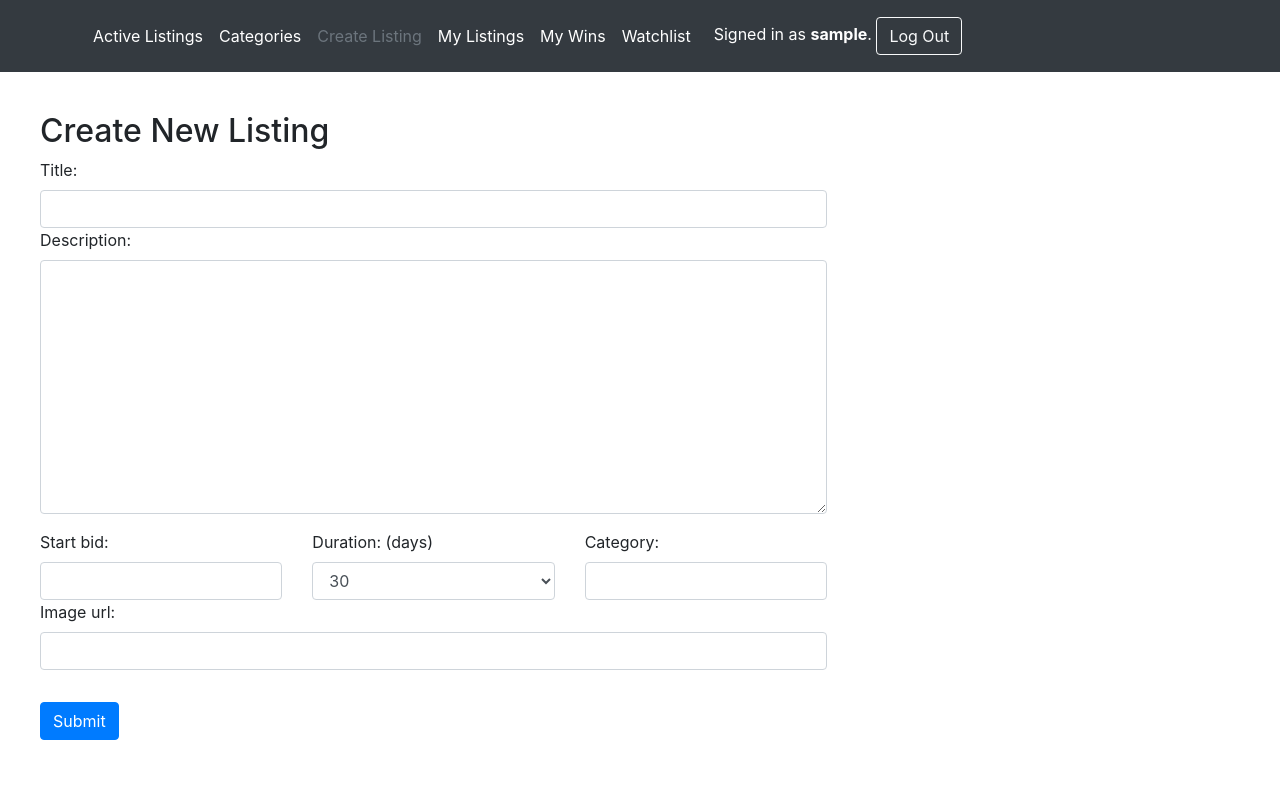
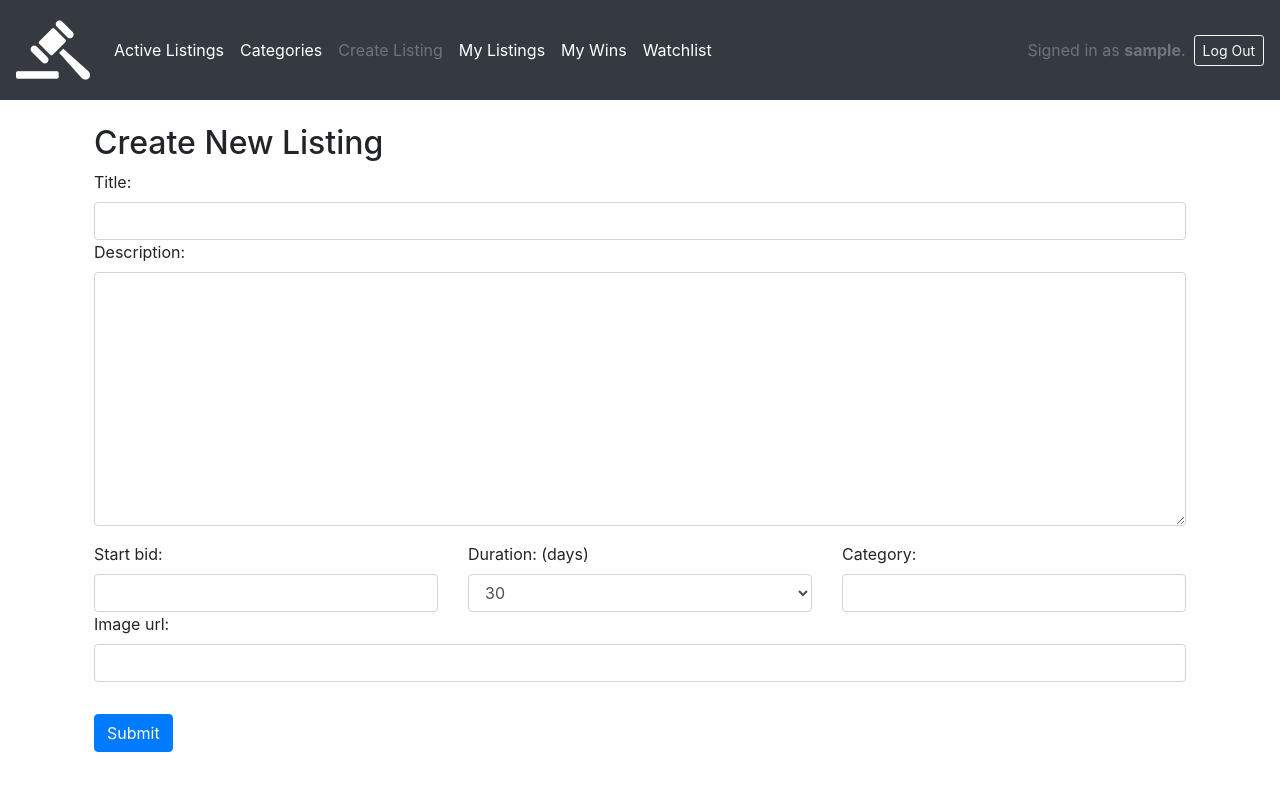
Before and after one commit to bakiba/cs50w, a Django app: page /create in a window 1280 px wide. Run offline with Django 3.2, Linux system fonts and the light colour scheme; the visitor is signed in with stand-in values (Sample User, id 1); data that the repository does not hold is empty; some libraries are stand-ins or nearby versions.

Commit message:
Finished with new look

```diff
--- a/auctions/admin.py
+++ b/auctions/admin.py
@@ -1,7 +1,8 @@
 from django.contrib import admin
-from .models import Listing, Bid, Comment, Watchlist
+from .models import User, Listing, Bid, Comment, Watchlist
 
 # Register your models here.
+admin.site.register(User)
 admin.site.register(Listing)
 admin.site.register(Bid)
 admin.site.register(Comment)
--- a/auctions/templates/auctions/categories.html
+++ b/auctions/templates/auctions/categories.html
@@ -5,7 +5,7 @@
 {% endblock %}
 
 {% block body %}
-<div class="container p-4 ml-0">
+
     <h2> Categories</h2>
     {% if not categories %}
     There are no categories defined
@@ -20,5 +20,5 @@
         {% endfor %}
     </ul>
     {% endif %}
-</div>
+
 {% endblock %}
--- a/auctions/templates/auctions/create_listing.html
+++ b/auctions/templates/auctions/create_listing.html
@@ -5,9 +5,6 @@
 {% endblock %}
 
 {% block body %}
-<div class="container p-4 ml-0">
-
-    <div class="container w-75 p-3 ml-0">
         <h2> Create New Listing</h2>
         <form method="POST">
         {% csrf_token %}
@@ -31,7 +28,5 @@
         </div>
         <button type="submit" class="btn btn-primary mt-3">Submit</button>
     </form>
-    </div>
-</div>
 
 {% endblock %}
--- a/auctions/templates/auctions/layout.html
+++ b/auctions/templates/auctions/layout.html
@@ -9,103 +9,81 @@
         <meta name="description" content="">
         <title>{% block title %}Auctions{% endblock %}</title>
         <!-- Bootstrap core CSS -->
-        <link href="{% static 'auctions/assets/dist/css/bootstrap.min.css' %}" rel="stylesheet">
-
-        <style>
-        .bd-placeholder-img {
-            font-size: 1.125rem;
-            text-anchor: middle;
-            -webkit-user-select: none;
-            -moz-user-select: none;
-            user-select: none;
-        }
-
-        @media (min-width: 768px) {
-            .bd-placeholder-img-lg {
-            font-size: 3.5rem;
-            }
-        }
-        </style>
-
-
-
+        <link rel="stylesheet" href="https://stackpath.bootstrapcdn.com/bootstrap/4.4.1/css/bootstrap.min.css" integrity="sha384-Vkoo8x4CGsO3+Hhxv8T/Q5PaXtkKtu6ug5TOeNV6gBiFeWPGFN9MuhOf23Q9Ifjh" crossorigin="anonymous">
         <link href="{% static 'auctions/styles.css' %}" rel="stylesheet">
     </head>
     <body>
-        {% if messages %}
-        {% for message in messages %}
-        <div class="alert alert-warning alert-dismissable fade show" role="alert">
-            {{ message }}
-            <button type="button" class="close" data-dismiss="alert" aria-label="Close">
-                <span aria-hidden="true">&times;</span>
-            </button>
-        </div>
-        {% endfor %}
-        {% endif %}
-        <header class="p-3 bg-dark text-white">
 
-            <div class="container">
-                <div class="d-flex flex-wrap align-items-center justify-content-center justify-content-lg-start">
-
-
-                <!--  <div>
-                        {% if user.is_authenticated %}
-                            Signed in as <strong>{{ user.username }}</strong>.
-                        {% else %}
-                            Not signed in.
-                        {% endif %}
-                    </div> -->
-                    <ul class="nav col-12 col-lg-auto me-lg-auto mb-2 justify-content-center mb-md-0">
-                        <li>
-                            <a class="nav-link px-2 {% if '/' == request.path %}text-secondary{% else %}text-white{% endif %}" href="{% url 'index' %}">Active Listings</a>
+        <nav class="navbar navbar-expand-lg navbar-dark bg-dark">
+            <a class="navbar-brand" href="/">
+                <img src="{% static 'auctions/Auction-74.png' %}" alt="Auction">
+              </a>
+              <button class="navbar-toggler" type="button" data-toggle="collapse" data-target="#navbarText" aria-controls="navbarText" aria-expanded="false" aria-label="Toggle navigation">
+                <span class="navbar-toggler-icon"></span>
+              </button>
+            <div class="collapse navbar-collapse" id="navbarText">
+                <ul class="navbar-nav mr-auto">
+                    <li class="nav-item">
+                        <a class="nav-link px-2 {% if '/' == request.path %}text-secondary{% else %}text-white{% endif %}" href="{% url 'index' %}">Active Listings</a>
+                    </li>
+                    <li class="nav-item">
+                        <a class="nav-link px-2 {% if '/categories' in request.path %}text-secondary{% else %}text-white{% endif %}" href="{% url 'categories' %}">Categories</a>
+                    </li>
+                    {% if user.is_authenticated %}
+                        <li class="nav-item">
+                            <a class="nav-link px-2 {% if '/create' in request.path %}text-secondary{% else %}text-white{% endif %}" href="{% url 'create' %}">Create Listing</a>
                         </li>
-                        <li>
-                            <a class="nav-link px-2 {% if '/categories' in request.path %}text-secondary{% else %}text-white{% endif %}" href="{% url 'categories' %}">Categories</a>
+                        <li class="nav-item">
+                            <a class="nav-link px-2 {% if '/user' in request.path %}text-secondary{% else %}text-white{% endif %}" href="{% url 'userlistings' user.id %}">My Listings</a>
                         </li>
-                        {% if user.is_authenticated %}
-                            <li>
-                                <a class="nav-link px-2 {% if '/create' in request.path %}text-secondary{% else %}text-white{% endif %}" href="{% url 'create' %}">Create Listing</a>
-                            </li>
-                            <li>
-                                <a class="nav-link px-2 {% if '/user' in request.path %}text-secondary{% else %}text-white{% endif %}" href="{% url 'userlistings' user.id %}">My Listings</a>
-                            </li>
-                            <li>
-                                <a class="nav-link px-2 {% if '/mywins' in request.path %}text-secondary{% else %}text-white{% endif %}" href="{% url 'mywins' %}">My Wins</a>
-                            </li>
-                            <li>
-                                {% if user.id|watch_count %}
-                                    <a class="nav-link px-2 {% if '/watchlist' in request.path %}text-secondary{% else %}text-white{% endif %}" href="{% url 'watchlist' %}" style="display: inline-block;margin-right: -18px;">Watchlist</a>
-                                    <span class="badge bg-secondary text-light">{{user.id|watch_count }}</span>
-                                {% else %}
-                                <a class="nav-link px-2 {% if '/watchlist' in request.path %}text-secondary{% else %}text-white{% endif %}" href="{% url 'watchlist' %}">Watchlist</a>
-                                {% endif %}
-                            </li>
-
-                        {% endif %}
-                    </ul>
-                    <div class="text-end">
-                    {% if user.is_authenticated %}
-                        Signed in as <strong>{{ user.username }}</strong>.
-                        <a class="btn btn-outline-light me-2" href="{% url 'logout' %}">Log Out</a>
-
-                    {% else %}
-                        <a class="btn btn-outline-light me-2" href="{% url 'login' %}">Log In</a>
-                        <a class="btn btn-warning" href="{% url 'register' %}">Register</a>
+                        <li class="nav-item">
+                            <a class="nav-link px-2 {% if '/mywins' in request.path %}text-secondary{% else %}text-white{% endif %}" href="{% url 'mywins' %}">My Wins</a>
+                        </li>
+                        <li class="nav-item">
+                            {% if user.id|watch_count %}
+                                <a class="nav-link px-2 {% if '/watchlist' in request.path %}text-secondary{% else %}text-white{% endif %}" href="{% url 'watchlist' %}" style="display: inline-block;margin-right: -12px;">Watchlist</a>
+                                <span class="badge bg-secondary text-light">{{user.id|watch_count }}</span>
+                            {% else %}
+                            <a class="nav-link px-2 {% if '/watchlist' in request.path %}text-secondary{% else %}text-white{% endif %}" href="{% url 'watchlist' %}">Watchlist</a>
+                            {% endif %}
+                        </li>
 
                     {% endif %}
-                    </div>
-                </div>
+                </ul>
+
+                {% if user.is_authenticated %}
+                    <span class="text-secondary mr-2">Signed in as <strong>{{ user.username }}</strong>.</span>
+                    <a class="btn btn-sm btn-outline-light" href="{% url 'logout' %}">Log Out</a>
+
+                {% else %}
+                    <a class="btn btn-sm btn-outline-light mr-2" href="{% url 'login' %}">Log In</a>
+                    <a class="btn btn-sm btn-warning" href="{% url 'register' %}">Register</a>
+
+                {% endif %}
+
             </div>
-        </header>
-
+        </nav>
+        <div class="container p-4">
+            {% if messages %}
+            {% for message in messages %}
+            <div class="alert alert-warning alert-dismissable fade show" role="alert">
+                {{ message }}
+                <button type="button" class="close" data-dismiss="alert" aria-label="Close">
+                    <span aria-hidden="true">&times;</span>
+                </button>
+            </div>
+            {% endfor %}
+        {% endif %}
         {% block body %}
         {% endblock %}
+        </div>
+        <script src="https://code.jquery.com/jquery-3.2.1.slim.min.js" integrity="sha384-KJ3o2DKtIkvYIK3UENzmM7KCkRr/rE9/Qpg6aAZGJwFDMVNA/GpGFF93hXpG5KkN" crossorigin="anonymous"></script>
+        <script src="https://cdnjs.cloudflare.com/ajax/libs/popper.js/1.12.9/umd/popper.min.js" integrity="sha384-ApNbgh9B+Y1QKtv3Rn7W3mgPxhU9K/ScQsAP7hUibX39j7fakFPskvXusvfa0b4Q" crossorigin="anonymous"></script>
+        <script src="https://maxcdn.bootstrapcdn.com/bootstrap/4.0.0/js/bootstrap.min.js" integrity="sha384-JZR6Spejh4U02d8jOt6vLEHfe/JQGiRRSQQxSfFWpi1MquVdAyjUar5+76PVCmYl" crossorigin="anonymous"></script>
         <script>
             $(document).ready(function(){
               $('[data-toggle="tooltip"]').tooltip();
             });
         </script>
-        <script src="{% static 'auctions/assets/dist/js/bootstrap.bundle.min.js' %}"></script>
-
     </body>
 </html>
--- a/auctions/views.py
+++ b/auctions/views.py
@@ -34,9 +34,8 @@ def login_view(request):
             login(request, user)
             return HttpResponseRedirect(reverse("index"))
         else:
-            return render(request, "auctions/login.html", {
-                "message": "Invalid username and/or password."
-            })
+            messages.error(request, "Invalid username and/or password.")
+            return render(request, "auctions/login.html")
     else:
         return render(request, "auctions/login.html")
 
@@ -55,18 +54,16 @@ def register(request):
         password = request.POST["password"]
         confirmation = request.POST["confirmation"]
         if password != confirmation:
-            return render(request, "auctions/register.html", {
-                "message": "Passwords must match."
-            })
+            messages.error(request, "Passwords must match.")
+            return render(request, "auctions/register.html")
 
         # Attempt to create new user
         try:
             user = User.objects.create_user(username, email, password)
             user.save()
         except IntegrityError:
-            return render(request, "auctions/register.html", {
-                "message": "Username already taken."
-            })
+            messages.error(request, "Username already taken.")
+            return render(request, "auctions/register.html")
         login(request, user)
         return HttpResponseRedirect(reverse("index"))
     else:
@@ -88,10 +85,8 @@ def create_listing_view(request):
             return HttpResponseRedirect(reverse("index"))
         else:
            # if form is not valid, return data to user
-           return render(request, "auctions/create_listing.html", {
-                "message": "Unable to save form.",
-                "form":form
-            })
+           messages.error(request, "Unable to save form.")
+           return render(request, "auctions/create_listing.html")
     else:
         # present the create listing form
         return render(request,"auctions/create_listing.html", {
@@ -109,10 +104,10 @@ def listing_view(request, listing_id):
             try:
                 c = Comment.objects.create(listing=listing, user=request.user, comment=comment)
                 c.save()
-                messages.success(request, "Comment added successfully")
+                messages.success(request, "Comment added successfully.")
                 return redirect(request.META['HTTP_REFERER'])
             except IntegrityError:
-                messages.error(request, 'Comment not submitted.')
+                messages.error(request, "Comment not submitted.")
                 return redirect(request.META['HTTP_REFERER'])
         else:
             # get the submitted bid
```
Also changed, not shown: auctions/templates/auctions/index.html (+6 -10 lines), auctions/templates/auctions/login.html (+1 -7 lines), auctions/templates/auctions/register.html (+2 -6 lines), auctions/templates/auctions/view_listing.html (+7 -8 lines), auctions/static/auctions/Auction-74.png (added).
